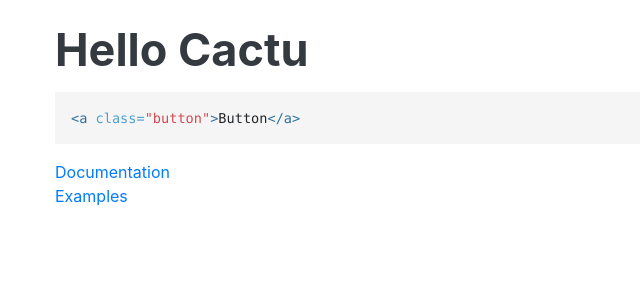
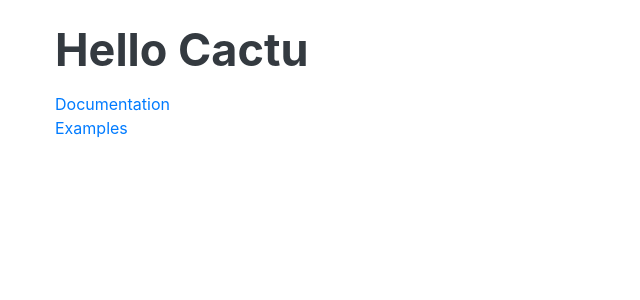
Before and after one commit to mendozagioo/cactu, a Jekyll site: the page built from index.html, in a window 1280 px wide. Shown: the top 300 px of the page, without its empty margins (0-640 px from the left). Built offline with Jekyll 4.4.1, drawn with Linux system fonts in a browser that asks for light colours.

Commit message:
Removing example code

```diff
--- a/index.html
+++ b/index.html
@@ -7,10 +7,6 @@ layout: home
   <div class="column">
     <h1>Hello Cactu</h1>
 
-{% highlight html %}
-<a class="button">Button</a>
-{% endhighlight %}
-
     <a href="/documentation/getting-started/introduction">Documentation</a>
     <br>
     <a href="/examples/">Examples</a>
```
